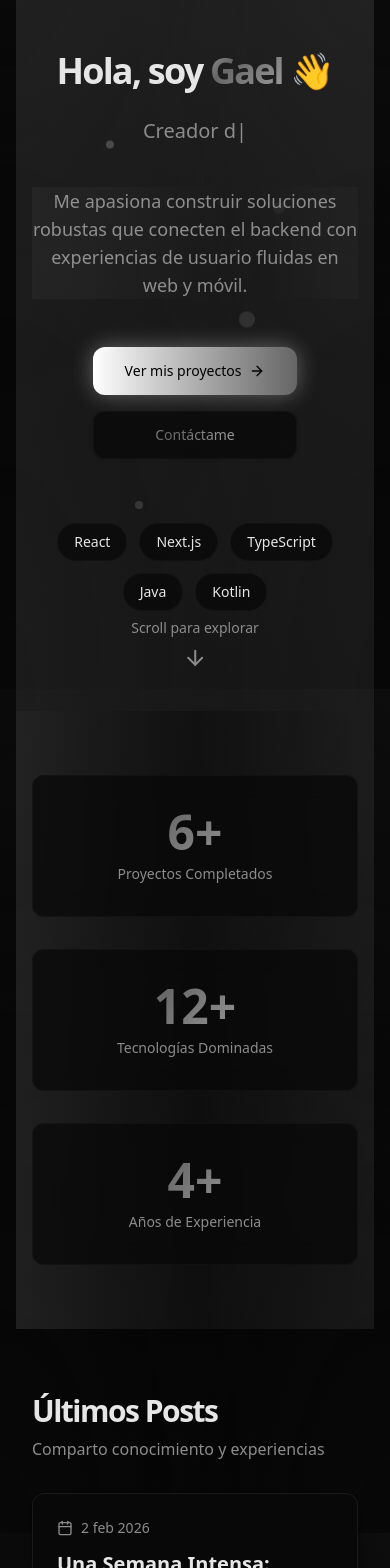
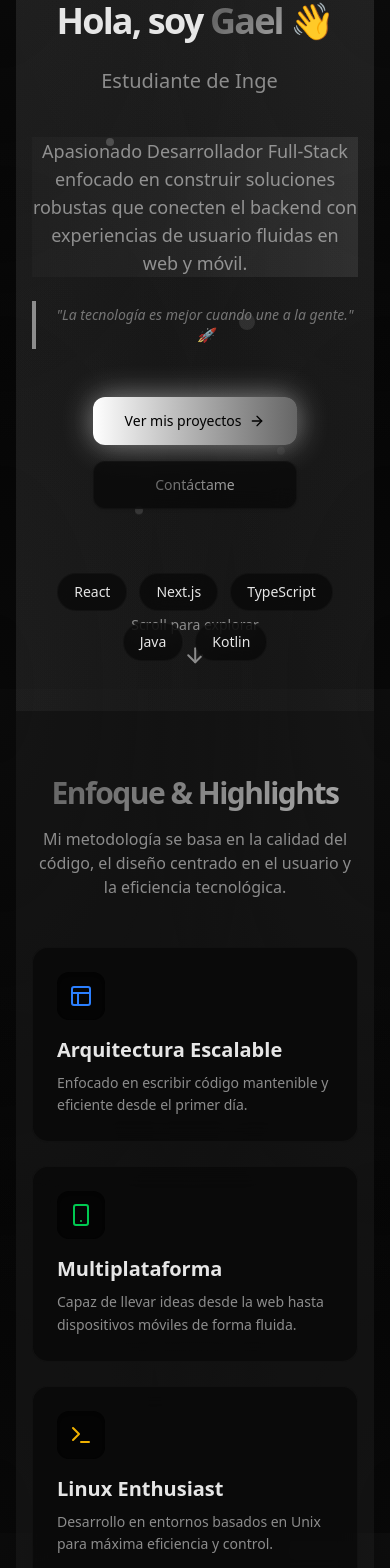
Before and after one commit to gaxl-1/Portafolio, a Next.js app: page / in a window 390 px wide. Shown: the part 155-1723 px from the top of the page. Built offline with nearby package versions, Linux system fonts and the light colour scheme.

Commit message:
Mejoras significativas en el diseño y el contenido sobre mi (GaelDev)

```diff
--- a/app/page.tsx
+++ b/app/page.tsx
@@ -3,6 +3,8 @@ import { StatsSection } from "@/components/stats-section"
 import { RecentPosts } from "@/components/recent-posts"
 import { FeaturedProjects } from "@/components/featured-projects"
 import { TechStack } from "@/components/tech-stack"
+import { HighlightsSection } from "@/components/highlights-section"
+import { GithubStats } from "@/components/github-stats"
 import { getBlogPosts } from "@/lib/mdx"
 
 /**
@@ -26,7 +28,9 @@ export default function Home() {
   return (
     <main className="flex min-h-screen flex-col">
       <HeroSection />
+      <HighlightsSection />
       <StatsSection />
+      <GithubStats />
       <RecentPosts posts={allPosts} />
       <FeaturedProjects />
       <TechStack />
--- /dev/null
+++ b/components/github-stats.tsx
@@ -0,0 +1,63 @@
+"use client"
+
+import { motion } from 'framer-motion'
+
+export function GithubStats() {
+    return (
+        <section className="py-16 md:py-24">
+            <div className="container px-4 md:px-8 max-w-screen-2xl mx-auto">
+                <div className="text-center mb-12">
+                    <h2 className="text-3xl font-bold tracking-tighter sm:text-4xl">
+                        Actividad en GitHub
+                    </h2>
+                    <p className="text-muted-foreground mt-2">
+                        Mi contribución y estadísticas en el ecosistema open source
+                    </p>
+                </div>
+
+                <div className="flex flex-col items-center gap-8">
+                    <motion.div
+                        initial={{ opacity: 0, scale: 0.95 }}
+                        whileInView={{ opacity: 1, scale: 1 }}
+                        transition={{ duration: 0.5 }}
+                        viewport={{ once: true }}
+                        className="w-full flex flex-col md:flex-row justify-center gap-4"
+                    >
+                        <img
+                            src="https://github-readme-stats.vercel.app/api?username=gaxl-1&show_icons=true&theme=tokyonight&hide_border=false"
+                            alt="Estadísticas de Jairo"
+                            className="h-auto md:h-48 rounded-lg shadow-xl hover:scale-[1.02] transition-transform"
+                        />
+                        <img
+                            src="https://github-readme-stats.vercel.app/api/top-langs/?username=gaxl-1&layout=compact&theme=tokyonight&hide_border=false"
+                            alt="Lenguajes más usados"
+                            className="h-auto md:h-48 rounded-lg shadow-xl hover:scale-[1.02] transition-transform"
+                        />
+                    </motion.div>
+
+                    <motion.div
+                        initial={{ opacity: 0, y: 20 }}
+                        whileInView={{ opacity: 1, y: 0 }}
+                        transition={{ duration: 0.5, delay: 0.2 }}
+                        viewport={{ once: true }}
+                        className="w-full max-w-4xl"
+                    >
+                        <img
+                            src="https://github-readme-streak-stats.herokuapp.com/?user=gaxl-1&theme=tokyonight"
+                            alt="GitHub Streak"
+                            className="w-full rounded-lg shadow-xl hover:scale-[1.01] transition-transform"
+                        />
+                    </motion.div>
+
+                    <div className="mt-8">
+                        <img
+                            src="https://komarev.com/ghpvc/?username=gaxl-1&label=Perfil%20Visto&color=0e75b6&style=flat"
+                            alt="Vistas del perfil"
+                            className="rounded-full shadow-md"
+                        />
+                    </div>
+                </div>
+            </div>
+        </section>
+    )
+}
--- a/components/hero-section.tsx
+++ b/components/hero-section.tsx
@@ -42,11 +42,13 @@ export function HeroSection() {
                                 sequence={[
                                     'Desarrollador Full-Stack Multiplataforma',
                                     2000,
+                                    'Estudiante de Ingeniería',
+                                    2000,
+                                    'Enfocado en Arquitectura Escalable',
+                                    2000,
+                                    'Linux Enthusiast 🐧',
+                                    2000,
                                     'Creador de experiencias digitales',
-                                    2000,
-                                    'Apasionado por la tecnología',
-                                    2000,
-                                    'Constructor de soluciones robustas',
                                     2000,
                                 ]}
                                 wrapper="p"
@@ -58,11 +60,17 @@ export function HeroSection() {
                     </div>
 
                     {/* Description with shimmer effect */}
-                    <p className="max-w-[700px] text-lg text-muted-foreground md:text-xl relative">
-                        Me apasiona construir soluciones robustas que conecten el backend
-                        con experiencias de usuario fluidas en web y móvil.
-                        <span className="absolute inset-0 shimmer pointer-events-none" />
-                    </p>
+                    <div className="space-y-6">
+                        <p className="max-w-[700px] text-lg text-muted-foreground md:text-xl relative mx-auto">
+                            Apasionado Desarrollador Full-Stack enfocado en construir soluciones robustas
+                            que conecten el backend con experiencias de usuario fluidas en web y móvil.
+                            <span className="absolute inset-0 shimmer pointer-events-none" />
+                        </p>
+
+                        <blockquote className="italic text-muted-foreground/80 border-l-4 border-primary/50 pl-4 py-1 max-w-[500px] mx-auto text-sm md:text-base">
+                            "La tecnología es mejor cuando une a la gente." 🚀
+                        </blockquote>
+                    </div>
 
                     {/* CTA Buttons with enhanced effects */}
                     <div className="flex flex-col sm:flex-row gap-4 pt-4">
--- /dev/null
+++ b/components/highlights-section.tsx
@@ -0,0 +1,73 @@
+"use client"
+
+import { motion } from 'framer-motion'
+import { Layout, Smartphone, Terminal, Palette } from 'lucide-react'
+
+const highlights = [
+    {
+        title: "Arquitectura Escalable",
+        description: "Enfocado en escribir código mantenible y eficiente desde el primer día.",
+        icon: Layout,
+        color: "text-blue-500",
+        delay: 0.1
+    },
+    {
+        title: "Multiplataforma",
+        description: "Capaz de llevar ideas desde la web hasta dispositivos móviles de forma fluida.",
+        icon: Smartphone,
+        color: "text-green-500",
+        delay: 0.2
+    },
+    {
+        title: "Linux Enthusiast",
+        description: "Desarrollo en entornos basados en Unix para máxima eficiencia y control.",
+        icon: Terminal,
+        color: "text-yellow-500",
+        delay: 0.3
+    },
+    {
+        title: "Diseño & Código",
+        description: "No solo programo, también diseño experiencias funcionales en Figma.",
+        icon: Palette,
+        color: "text-purple-500",
+        delay: 0.4
+    }
+]
+
+export function HighlightsSection() {
+    return (
+        <section className="py-16 md:py-24 bg-muted/50">
+            <div className="container px-4 md:px-8 max-w-screen-2xl mx-auto">
+                <div className="text-center mb-12">
+                    <h2 className="text-3xl font-bold tracking-tighter sm:text-4xl gradient-text">
+                        Enfoque & Highlights
+                    </h2>
+                    <p className="text-muted-foreground mt-4 max-w-[600px] mx-auto">
+                        Mi metodología se basa en la calidad del código, el diseño centrado en el usuario y la eficiencia tecnológica.
+                    </p>
+                </div>
+
+                <div className="grid grid-cols-1 md:grid-cols-2 lg:grid-cols-4 gap-6">
+                    {highlights.map((item, index) => (
+                        <motion.div
+                            key={item.title}
+                            initial={{ opacity: 0, y: 20 }}
+                            whileInView={{ opacity: 1, y: 0 }}
+                            transition={{ duration: 0.5, delay: item.delay }}
+                            viewport={{ once: true }}
+                            className="p-6 rounded-2xl glass-effect border border-primary/10 hover:border-primary/30 transition-all hover:scale-105 group"
+                        >
+                            <div className={`w-12 h-12 rounded-lg bg-background flex items-center justify-center mb-4 shadow-inner group-hover:scale-110 transition-transform`}>
+                                <item.icon className={`h-6 w-6 ${item.color}`} />
+                            </div>
+                            <h3 className="text-xl font-bold mb-2">{item.title}</h3>
+                            <p className="text-muted-foreground text-sm leading-relaxed">
+                                {item.description}
+                            </p>
+                        </motion.div>
+                    ))}
+                </div>
+            </div>
+        </section>
+    )
+}
--- a/components/tech-stack.tsx
+++ b/components/tech-stack.tsx
@@ -3,14 +3,38 @@
 import { motion } from 'framer-motion'
 
 const technologies = [
+    // Lenguajes & Backend
     { name: "Java", badge: "https://img.shields.io/badge/java-%23ED8B00.svg?style=for-the-badge&logo=openjdk&logoColor=white" },
     { name: "Kotlin", badge: "https://img.shields.io/badge/kotlin-%237F52FF.svg?style=for-the-badge&logo=kotlin&logoColor=white" },
+    { name: "JavaScript", badge: "https://img.shields.io/badge/javascript-%23F7DF1E.svg?style=for-the-badge&logo=javascript&logoColor=black" },
+    { name: "TypeScript", badge: "https://img.shields.io/badge/typescript-%23007ACC.svg?style=for-the-badge&logo=typescript&logoColor=white" },
     { name: "Spring", badge: "https://img.shields.io/badge/spring-%236DB33F.svg?style=for-the-badge&logo=spring&logoColor=white" },
+
+    // Frontend & Frameworks
     { name: "React", badge: "https://img.shields.io/badge/react-%2320232a.svg?style=for-the-badge&logo=react&logoColor=%2361DAFB" },
-    { name: "TypeScript", badge: "https://img.shields.io/badge/typescript-%23007ACC.svg?style=for-the-badge&logo=typescript&logoColor=white" },
     { name: "Next.js", badge: "https://img.shields.io/badge/Next-black?style=for-the-badge&logo=next.js&logoColor=white" },
+    { name: "TailwindCSS", badge: "https://img.shields.io/badge/tailwindcss-%2338B2AC.svg?style=for-the-badge&logo=tailwind-css&logoColor=white" },
+    { name: "Bootstrap", badge: "https://img.shields.io/badge/bootstrap-%238511FA.svg?style=for-the-badge&logo=bootstrap&logoColor=white" },
+
+    // Móvil
+    { name: "Android", badge: "https://img.shields.io/badge/Android-3DDC84?style=for-the-badge&logo=android&logoColor=white" },
+    { name: "React Native", badge: "https://img.shields.io/badge/react_native-%2320232a.svg?style=for-the-badge&logo=react&logoColor=%2361DAFB" },
+
+    // Infraestructura & Cloud
     { name: "Docker", badge: "https://img.shields.io/badge/docker-%230db7ed.svg?style=for-the-badge&logo=docker&logoColor=white" },
+    { name: "Kubernetes", badge: "https://img.shields.io/badge/kubernetes-%23326ce5.svg?style=for-the-badge&logo=kubernetes&logoColor=white" },
+    { name: "Vercel", badge: "https://img.shields.io/badge/vercel-%23000000.svg?style=for-the-badge&logo=vercel&logoColor=white" },
+    { name: "Linux", badge: "https://img.shields.io/badge/Linux-FCC624?style=for-the-badge&logo=linux&logoColor=black" },
+
+    // Bases de Datos
     { name: "PostgreSQL", badge: "https://img.shields.io/badge/PostgreSQL-316192?style=for-the-badge&logo=postgresql&logoColor=white" },
+    { name: "MySQL", badge: "https://img.shields.io/badge/mysql-%2300f.svg?style=for-the-badge&logo=mysql&logoColor=white" },
+    { name: "MongoDB", badge: "https://img.shields.io/badge/MongoDB-%234ea94b.svg?style=for-the-badge&logo=mongodb&logoColor=white" },
+
+    // Diseño & Herramientas
+    { name: "Figma", badge: "https://img.shields.io/badge/figma-%23F24E1E.svg?style=for-the-badge&logo=figma&logoColor=white" },
+    { name: "Git", badge: "https://img.shields.io/badge/git-%23F05033.svg?style=for-the-badge&logo=git&logoColor=white" },
+    { name: "Trello", badge: "https://img.shields.io/badge/Trello-%23026AA7.svg?style=for-the-badge&logo=trello&logoColor=white" },
 ]
 
 export function TechStack() {
```
